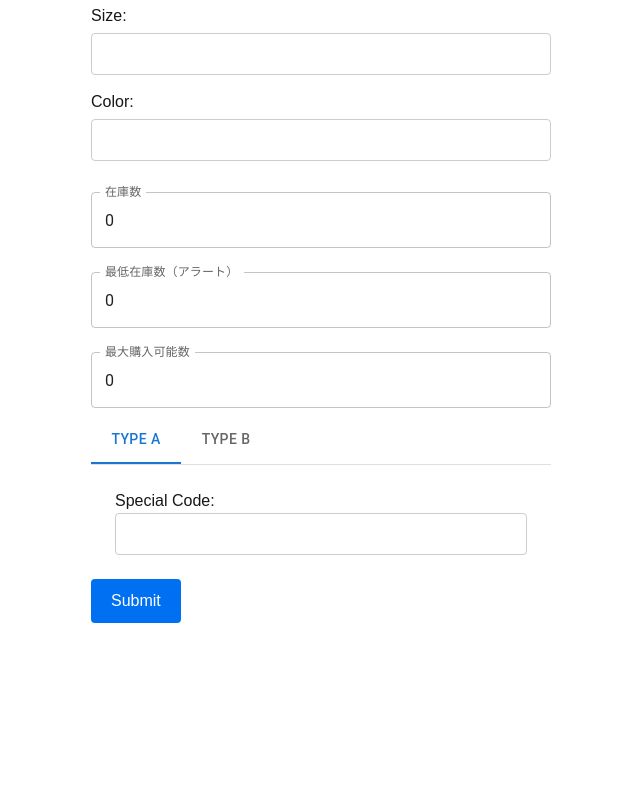
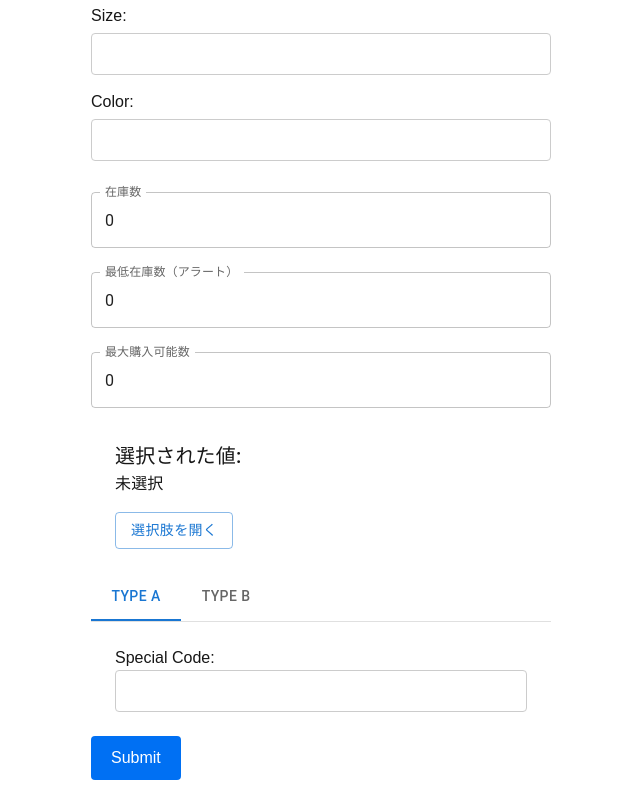
Before and after one commit to lacode-lab/nextjs-architecture-stack, a Next.js app: page /product/new in a window 1280 px wide. Shown: the part 525-1325 px from the top of the page, without its empty margins (319-959 px from the left). Before the commit the page ends 1168 px from the top, so only its background shows below. Built offline with nearby package versions, Linux system fonts and the light colour scheme.

Commit message:
daialog settings

```diff
--- /dev/null
+++ b/src/app/product/new/_component/multi-select.tsx
@@ -0,0 +1,90 @@
+"use client"
+
+import React, { useState } from "react"
+import {
+  Control,
+  FieldErrors,
+  useFormContext,
+  UseFormSetValue,
+  useWatch,
+} from "react-hook-form"
+import { ProductSchemaForm } from "@/product/types/product-scheme"
+import {
+  Button,
+  Dialog,
+  DialogActions,
+  DialogContent,
+  DialogTitle,
+  List,
+  ListItem,
+  ListItemButton,
+  ListItemIcon,
+  ListItemText,
+  Checkbox,
+  Box,
+  Typography,
+} from "@mui/material"
+
+interface MultiSelectProps {
+  control: Control<ProductSchemaForm>
+  setValue: UseFormSetValue<ProductSchemaForm>
+  errors: FieldErrors<ProductSchemaForm>
+}
+
+const options = [
+  { id: "option1", label: "選択肢1" },
+  { id: "option2", label: "選択肢2" },
+  { id: "option3", label: "選択肢3" },
+  { id: "option4", label: "選択肢4" },
+]
+
+export const MultiSelect: React.FC<MultiSelectProps> = ({
+  control,
+  setValue,
+  errors,
+}) => {
+  const [open, setOpen] = useState(false)
+  const selectedItems = useWatch({ control, name: "selectedItems" }) ?? []
+
+  const handleToggle = (id: string) => {
+    const currentValues = selectedItems || []
+    const newValues = currentValues.includes(id)
+      ? currentValues.filter((item: string) => item !== id)
+      : [...currentValues, id]
+    setValue("selectedItems", newValues)
+  }
+
+  return (
+    <Box sx={{ p: 3 }}>
+      <Typography variant="h6">選択された値:</Typography>
+      <Typography>
+        {selectedItems.length > 0 ? selectedItems.join(", ") : "未選択"}
+      </Typography>
+
+      <Button variant="outlined" onClick={() => setOpen(true)} sx={{ mt: 2 }}>
+        選択肢を開く
+      </Button>
+
+      <Dialog open={open} onClose={() => setOpen(false)}>
+        <DialogTitle>選択してください</DialogTitle>
+        <DialogContent>
+          <List>
+            {options.map((option) => (
+              <ListItem key={option.id} disablePadding>
+                <ListItemButton onClick={() => handleToggle(option.id)}>
+                  <ListItemIcon>
+                    <Checkbox checked={selectedItems.includes(option.id)} />
+                  </ListItemIcon>
+                  <ListItemText primary={option.label} />
+                </ListItemButton>
+              </ListItem>
+            ))}
+          </List>
+        </DialogContent>
+        <DialogActions>
+          <Button onClick={() => setOpen(false)}>閉じる</Button>
+        </DialogActions>
+      </Dialog>
+    </Box>
+  )
+}
--- a/src/app/product/new/_component/product-form.tsx
+++ b/src/app/product/new/_component/product-form.tsx
@@ -13,6 +13,7 @@ import { Tabs, Tab, Box } from "@mui/material"
 import { TabContext, TabPanel } from "@mui/lab"
 import { TypeATab } from "./type-tab-a"
 import { TypeBTab } from "./type-tab-b"
+import { MultiSelect } from "./multi-select"
 interface ProductFormProps {
   defaultValues: ProductSchemaForm
 }
@@ -126,7 +127,7 @@ export const ProductForm: React.FC<ProductFormProps> = ({ defaultValues }) => {
 
       <ProductDetail register={register} errors={errors} />
       <StockDetail register={register} errors={errors} />
-
+      <MultiSelect control={control} setValue={setValue} errors={errors} />
       <TabContext value={tabValue}>
         <Box sx={{ borderBottom: 1, borderColor: "divider" }}>
           <Tabs value={tabValue} onChange={handleTabChange}>
--- a/src/app/product/new/page.tsx
+++ b/src/app/product/new/page.tsx
@@ -38,6 +38,7 @@ export default async function Product() {
           minStock: data.inventory.minStock,
           maxPurchase: data.inventory.maxPurchase,
         },
+        selectedItems: [],
         tabs: {
           tabType: data.tabs?.tabType ?? "typeA",
           specialCode: data.tabs?.specialCode ?? "", // 初期値を設定
@@ -60,6 +61,7 @@ export default async function Product() {
           minStock: 0,
           maxPurchase: 0,
         },
+        selectedItems: [],
         tabs: {
           tabType: "typeA",
           specialCode: "", // 初期値
--- a/src/app/product/types/inventory-schema.ts
+++ b/src/app/product/types/inventory-schema.ts
@@ -16,7 +16,6 @@ export const inventorySchema = z.object({
     .int()
     .min(1, "最大購入可能数は1以上で入力してください")
     .default(1),
-});
-
+})
 
 export type InventorySchemaForm = z.infer<typeof inventorySchema>
--- a/src/app/product/types/product-scheme.ts
+++ b/src/app/product/types/product-scheme.ts
@@ -21,6 +21,7 @@ export const productSchema = z.object({
   caption: z.string().nullish(),
   detail: productDetailSchema,
   inventory: inventorySchema,
+  selectedItems: z.array(z.string()),
   tabs: tabSchema,
 })
 
```
